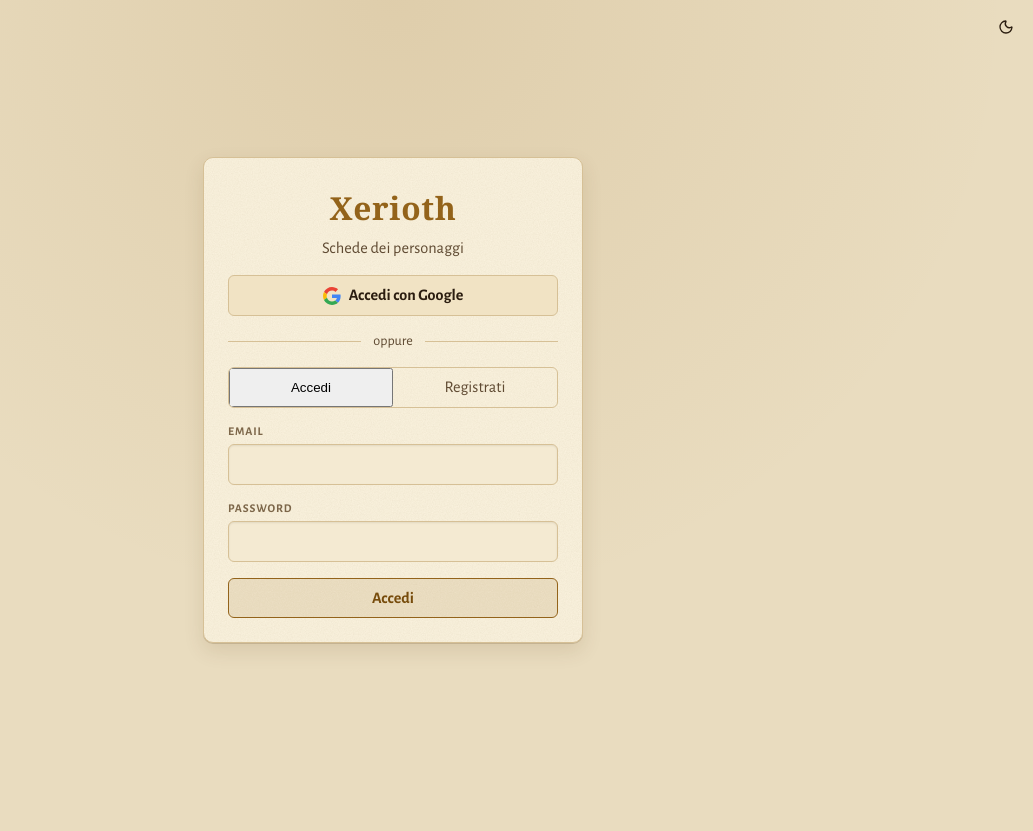
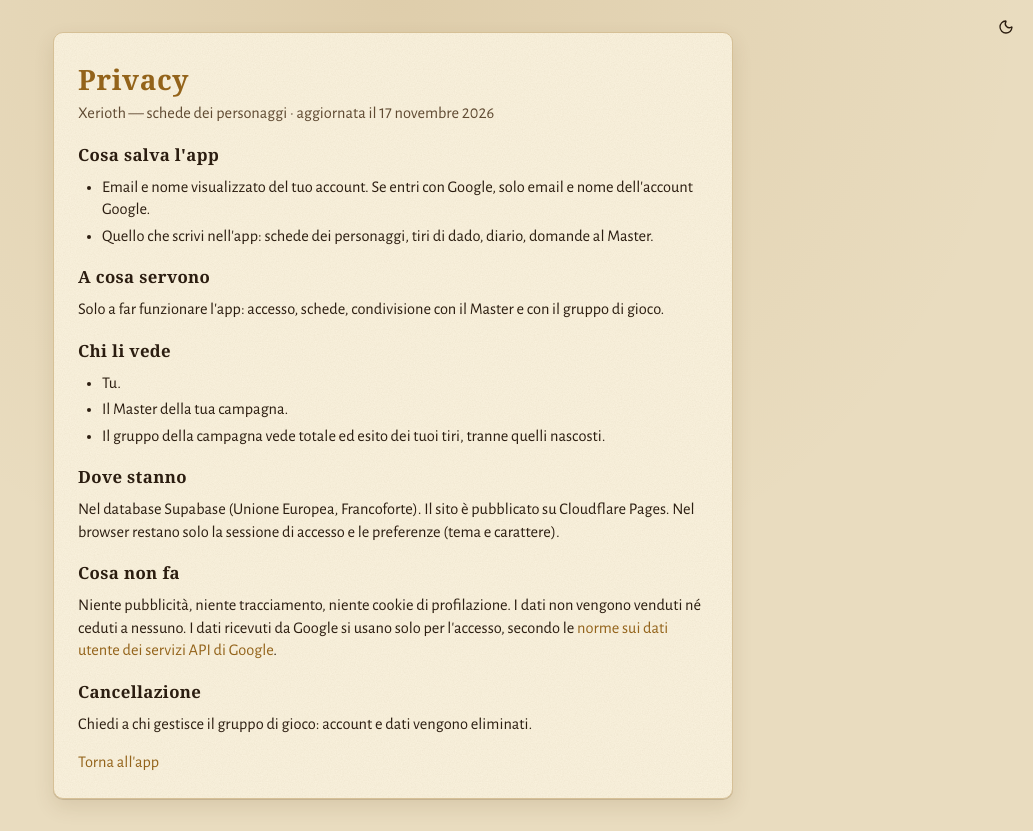
Before and after one commit to SimoxSpeed/xerioth-character-sheet, a React (Vite) app: page /privacy in a window 1280 px wide. Before the commit this address led to /accesso. Shown: the whole page, without its empty margins (247-1280 px from the left). Before the commit the page ends 800 px from the top, so only its background shows below. Built offline with nearby package versions, Linux system fonts and the light colour scheme; no server answers; a web font is replaced by a local one.

Commit message:
feat: ✨ add privacy page

```diff
--- a/src/App.tsx
+++ b/src/App.tsx
@@ -5,12 +5,14 @@ import { RequireAuth } from './features/auth/RequireAuth'
 import { HomePage } from './features/characters/HomePage'
 import { NewCharacterPage } from './features/characters/NewCharacterPage'
 import { CharacterSheetPage } from './features/characters/sheet/CharacterSheetPage'
+import { PrivacyPage } from './features/legal/PrivacyPage'
 import { MasterPanelPage } from './features/master/MasterPanelPage'
 
 export function App() {
   return (
     <Routes>
       <Route path="/accesso" element={<LoginPage />} />
+      <Route path="/privacy" element={<PrivacyPage />} />
       <Route
         element={
           <RequireAuth>
--- a/src/features/auth/LoginPage.module.less
+++ b/src/features/auth/LoginPage.module.less
@@ -79,6 +79,12 @@
   font-weight: 600;
 }
 
+.privacy {
+  align-self: center;
+  font-size: 13px;
+  color: var(--text-soft);
+}
+
 .info {
   margin: 0;
   padding: @space-3;
--- a/src/features/auth/LoginPage.tsx
+++ b/src/features/auth/LoginPage.tsx
@@ -1,5 +1,5 @@
 import { useState, type FormEvent } from 'react'
-import { Navigate, useLocation, useNavigate } from 'react-router'
+import { Link, Navigate, useLocation, useNavigate } from 'react-router'
 import { GoogleIcon } from '../../components/icons'
 import { ThemeToggle } from '../../components/ThemeToggle'
 import { supabase } from '../../lib/supabase'
@@ -150,6 +150,10 @@ export function LoginPage() {
         <button className="btn btn--primary" type="submit" disabled={busy}>
           {busy ? 'Attendere…' : mode === 'login' ? 'Accedi' : 'Crea account'}
         </button>
+
+        <Link to="/privacy" className={styles.privacy}>
+          Privacy
+        </Link>
       </form>
     </main>
   )
--- /dev/null
+++ b/src/features/legal/PrivacyPage.module.less
@@ -0,0 +1,54 @@
+@import '../../styles/tokens.less';
+
+.corner {
+  position: absolute;
+  top: @space-3;
+  right: @space-3;
+}
+
+.page {
+  position: relative;
+  min-height: 100vh;
+  padding: @space-6 @space-4;
+  background:
+    radial-gradient(circle at 50% 0%, color-mix(in srgb, var(--accent) 12%, transparent), transparent 60%),
+    var(--bg);
+}
+
+.panel {
+  .card();
+  max-width: 680px;
+  margin: 0 auto;
+  padding: @space-5;
+  display: flex;
+  flex-direction: column;
+  gap: @space-4;
+
+  h1 {
+    font-size: 30px;
+    color: var(--accent);
+  }
+
+  h2 {
+    font-size: 18px;
+    margin: 0 0 @space-2;
+  }
+
+  header p,
+  p,
+  ul {
+    margin: 0;
+  }
+
+  ul {
+    padding-left: @space-5;
+  }
+
+  li + li {
+    margin-top: @space-1;
+  }
+}
+
+.back {
+  align-self: flex-start;
+}
--- /dev/null
+++ b/src/features/legal/PrivacyPage.tsx
@@ -0,0 +1,71 @@
+import { Link } from 'react-router'
+import { ThemeToggle } from '../../components/ThemeToggle'
+import styles from './PrivacyPage.module.less'
+
+// Pagina pubblica: Google la chiede per l'accesso con Google (Branding → privacy policy).
+export function PrivacyPage() {
+  return (
+    <main className={styles.page}>
+      <div className={styles.corner}>
+        <ThemeToggle />
+      </div>
+      <article className={styles.panel}>
+        <header>
+          <h1>Privacy</h1>
+          <p className="muted">Xerioth — schede dei personaggi · aggiornata il 17 novembre 2026</p>
+        </header>
+
+        <section>
+          <h2>Cosa salva l'app</h2>
+          <ul>
+            <li>Email e nome visualizzato del tuo account. Se entri con Google, solo email e nome dell'account Google.</li>
+            <li>Quello che scrivi nell'app: schede dei personaggi, tiri di dado, diario, domande al Master.</li>
+          </ul>
+        </section>
+
+        <section>
+          <h2>A cosa servono</h2>
+          <p>Solo a far funzionare l'app: accesso, schede, condivisione con il Master e con il gruppo di gioco.</p>
+        </section>
+
+        <section>
+          <h2>Chi li vede</h2>
+          <ul>
+            <li>Tu.</li>
+            <li>Il Master della tua campagna.</li>
+            <li>Il gruppo della campagna vede totale ed esito dei tuoi tiri, tranne quelli nascosti.</li>
+          </ul>
+        </section>
+
+        <section>
+          <h2>Dove stanno</h2>
+          <p>
+            Nel database Supabase (Unione Europea, Francoforte). Il sito è pubblicato su Cloudflare Pages. Nel browser restano
+            solo la sessione di accesso e le preferenze (tema e carattere).
+          </p>
+        </section>
+
+        <section>
+          <h2>Cosa non fa</h2>
+          <p>
+            Niente pubblicità, niente tracciamento, niente cookie di profilazione. I dati non vengono venduti né ceduti a
+            nessuno. I dati ricevuti da Google si usano solo per l'accesso, secondo le{' '}
+            <a href="https://developers.google.com/terms/api-services-user-data-policy" target="_blank" rel="noreferrer">
+              norme sui dati utente dei servizi API di Google
+            </a>
+            .
+          </p>
+        </section>
+
+        <section>
+          <h2>Cancellazione</h2>
+          <p>Chiedi a chi gestisce il gruppo di gioco: account e dati vengono eliminati.</p>
+        </section>
+
+        <Link to="/" className={styles.back}>
+          Torna all'app
+        </Link>
+      </article>
+    </main>
+  )
+}
```
Also changed, not shown: 2 other files (tests, documents, lock files or other folders).
